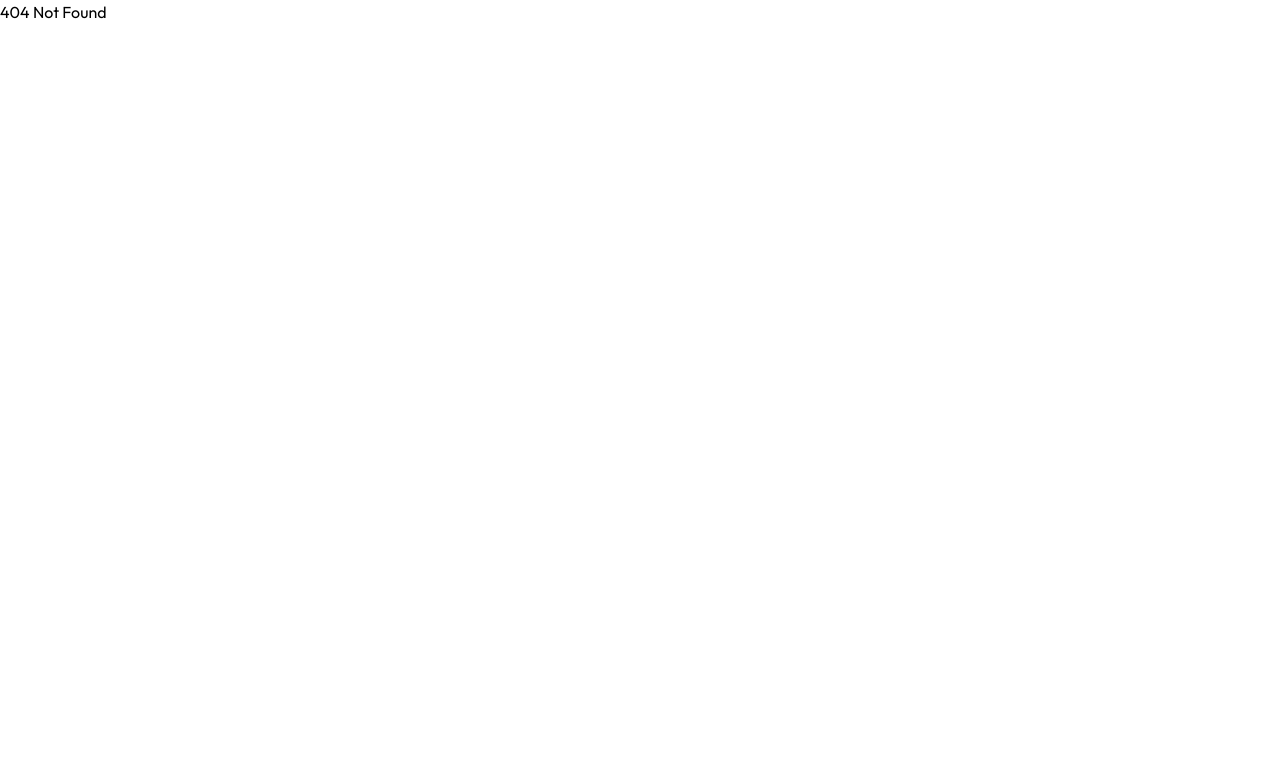
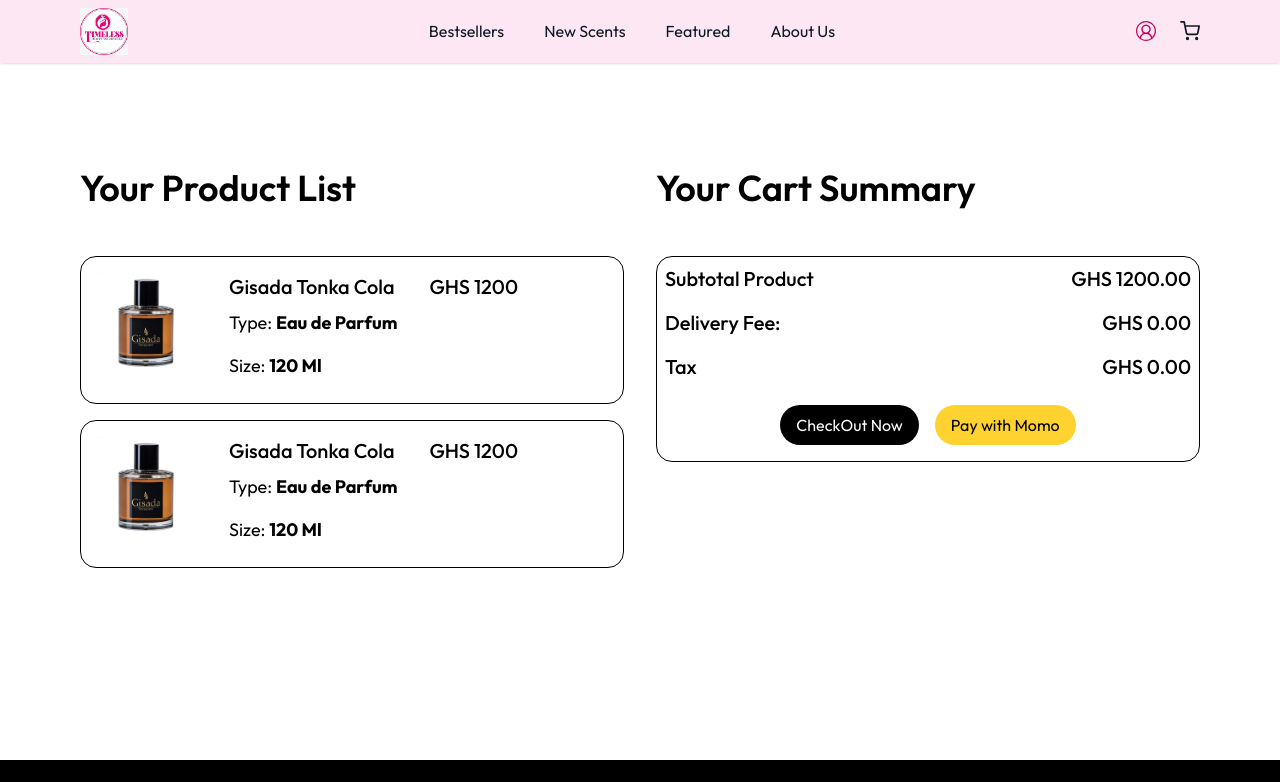
Before and after one commit to ephraimtetteh/timeless, a React (Vite) app: page /checkout in a window 1280 px wide. Before the commit this address had no page. Shown: the top 782 px of the page. Built offline with nearby package versions, Linux system fonts and the light colour scheme; a web font is replaced by a local one.

Commit message:
checkout done

```diff
--- a/src/App.jsx
+++ b/src/App.jsx
@@ -9,6 +9,7 @@
 import Footer from "./components/Footer";
 import ForgotPassword from "./pages/ForgotPassword";
 import SignleProductPage from "./pages/SignleProductPage";
+import Checkout from "./pages/Checkout";
 
 function App() {
   return (
@@ -28,6 +29,7 @@
         <Route path="AdminDashboard" element={<AdminDashboard />} />
         <Route path="/forgot-password" element={<ForgotPassword/>} />
         <Route path="/signle-product" element={<> <Header /><SignleProductPage /><Footer /> </>} />
+        <Route path="/checkout" element={<> <Header /><Checkout /><Footer /> </>} />
         <Route path="*" element={<h1>404 Not Found</h1>} />
       </Routes>
     </>
--- a/src/components/Header.jsx
+++ b/src/components/Header.jsx
@@ -32,7 +32,9 @@
             <VscAccount className="text-xl text-pink-700" />
           </Link>
           <span className="hover:text-pink-600">
-            <FiShoppingCart className="text-xl font-extrabold" />
+            <Link to={'/checkout'}>
+              <FiShoppingCart className="text-xl font-extrabold" />
+            </Link>
           </span>
           {/* Mobile Menu Button */}
           <button
--- a/src/components/Products.jsx
+++ b/src/components/Products.jsx
@@ -12,12 +12,12 @@
 const ProductCard = ({ img, title, text, price }) => {
   return (
     // Card container: white background, rounded corners, subtle shadow, centered text
-    <div className="bg-white rounded-xl shadow-lg hover:shadow-xl transition-shadow duration-300 p-5 flex flex-col items-center text-center max-w-sm mx-auto border border-gray-100">
+    <div className="bg-white rounded-xl hover:shadow-xl transition-shadow duration-300 p-5 flex flex-col items-center text-center max-w-sm m-auto border border-gray-100">
 
       {/* Image container */}
       <div className="w-full mb-4 overflow-hidden rounded-lg">
         <img
-          className="rounded-lg w-full h-56 object-cover transition-transform duration-300 hover:scale-105"
+          className="rounded-lg w-full h-56 object-cover object-center transition-transform duration-300 hover:scale-105"
           src={img}
           alt={title}
           // Fallback image in case the placehold.co link fails
@@ -56,11 +56,11 @@
 const App = () => {
   return (
 
-    <div className="min-h-screen bg-gray-50 p-4 md:p-10">
+    <div className="min-h-screen bg-gray-50 py-4 md:p-10">
       <div className=" max-w-9xl mx-auto px-10">
 
         {/* Header/Title Section */}
-          <div className="flex justify-between items-center px-5 py-2 text-gray-900 cursor-pointer  ">
+          <div className="hidden lg:flex justify-between items-center px-5 py-2 text-gray-900 cursor-pointer  ">
           <div className=" font-bold tracking-tighter">
             <h2 className="text-lg hover:text-pink-700 hover:border-b-2">
               OUR TOP PRODUCTS
--- /dev/null
+++ b/src/pages/Checkout.jsx
@@ -0,0 +1,75 @@
+import React from 'react'
+import { productImages } from '../assets/assets'
+
+const Checkout = () => {
+  return (
+    <div className=' lg:grid lg:grid-cols-2 md:grid-cols-2 items-start justify-start gap-8 lg:px-20 py-40 px-6'>
+        {/* left side */}
+        <div className='lg:grid max-sm:mb-4 md:mb-4' >
+            <h2 className='font-semibold text-4xl  lg:grid py-2 pb-12'>Your Product List</h2>
+            <article className='lg:flex md:flex md:mb-4 max-sm:mb-4 gap-8 border rounded-2xl p-4'>
+                <div className=' '>
+                    <img src={productImages.gisade} alt="" width={100} />
+                </div>
+                <div>
+                    <h3 className='text-xl font-medium'>Gisada Tonka Cola</h3>
+                    <p className='py-2 text-[18px]'>Type: <span className='font-bold'>Eau de Parfum</span></p>
+                <p className='py-2 text-[18px]'>Size: <span className='font-bold'>120 Ml</span></p>
+                </div>
+                <div><h2 className='font-medium text-xl'>GHS 1200</h2></div>
+            </article>
+            <article className='lg:flex md:flex md:mb-4 max-sm:mb-4 gap-8 border rounded-2xl p-4'>
+                <div className=' '>
+                    <img src={productImages.gisade} alt="" width={100} />
+                </div>
+                <div>
+                    <h3 className='text-xl font-medium'>Gisada Tonka Cola</h3>
+                    <p className='py-2 text-[18px]'>Type: <span className='font-bold'>Eau de Parfum</span></p>
+                <p className='py-2 text-[18px]'>Size: <span className='font-bold'>120 Ml</span></p>
+                </div>
+                <div><h2 className='font-medium text-xl'>GHS 1200</h2></div>
+            </article>
+
+        </div>
+        {/* middle  */}
+        <div>
+        <h2 className='font-semibold text-4xl py-2 pb-12'>Your Cart Summary</h2>
+            <article className='border rounded-2xl '>
+                <div className=' lg:flex justify-between gap-8 p-2'>
+                    <div>
+                        <h2 className='font-medium text-xl'>Subtotal Product</h2>
+                    </div>
+                    <div>
+                        <h3 className='text-xl font-medium'>GHS 1200.00</h3>
+                    </div>
+                </div>
+                <div className=' lg:flex justify-between gap-8 p-2'>
+                    <div>
+                        <h2 className='font-medium text-xl'>Delivery Fee:</h2>
+                    </div>
+                    <div>
+                        <h3 className='text-xl font-medium'>GHS 0.00</h3>
+                    </div>
+                </div>
+                <div className=' lg:flex justify-between gap-8 p-2'>
+                    <div>
+                        <h2 className='font-medium text-xl'>Tax</h2>
+                    </div>
+                    <div>
+                        <h3 className='text-xl font-medium'>GHS 0.00</h3>
+                    </div>
+                </div>
+
+                <div className='p-4 m-auto items-center flex gap-4 justify-center'>
+                    <button className='py-2 px-4 bg-black text-white rounded-full cursor-pointer'>CheckOut Now</button>
+                    <button className='py-2 px-4 bg-amber-300 rounded-full cursor-pointer'>Pay with Momo</button>
+                </div>
+
+            </article>
+        </div>
+        {/* right side */}
+    </div>
+  )
+}
+
+export default Checkout
--- a/src/pages/Home.jsx
+++ b/src/pages/Home.jsx
@@ -5,11 +5,9 @@
     <div>
       {/* Hero  Section */}
       <section className="grid lg:grid-cols-2 justify-between items-center px-5 py-2 text-gray-900 cursor-pointer  ">
-
           {/* Text  div */}
-
-          <div className="px-20">
-            <h1 className="text-7xl text-pink-700 tracking-tight ">Discover the Essence of Luxury</h1>
+          <div className="lg:px-20 pt-20">
+            <h1 className="lg:text-7xl text-4xl text-pink-700 tracking-tight ">Discover the Essence of Luxury</h1>
             <button className="bg-pink-700 text-white px-4 py-2  mt-5">Shop Now</button>
           </div>
 
@@ -17,12 +15,11 @@
 
           <div>
             <img
-              className="w-full h-screen object-cover pt-4"
+              className="w-full lg:h-screen object-center object-cover pt-4"
               src="/Perfume1.jpg"
               alt="image"
             />
           </div>
-
       </section>
 
       {/* Products */}
--- a/src/pages/SignleProductPage.jsx
+++ b/src/pages/SignleProductPage.jsx
@@ -30,7 +30,7 @@
                 </small>
             </article>
             <article className='grid py-8'>
-                <button className='flex  items-center gap-3 bg-pink-400 py-4 px-8 text-white text-2xl'>
+                <button className='flex  items-center gap-3 bg-pink-400 py-4 px-8 text-white text-2xl justify-center'>
                 <FaArrowRight />
                     Place Order
                 </button>
```
